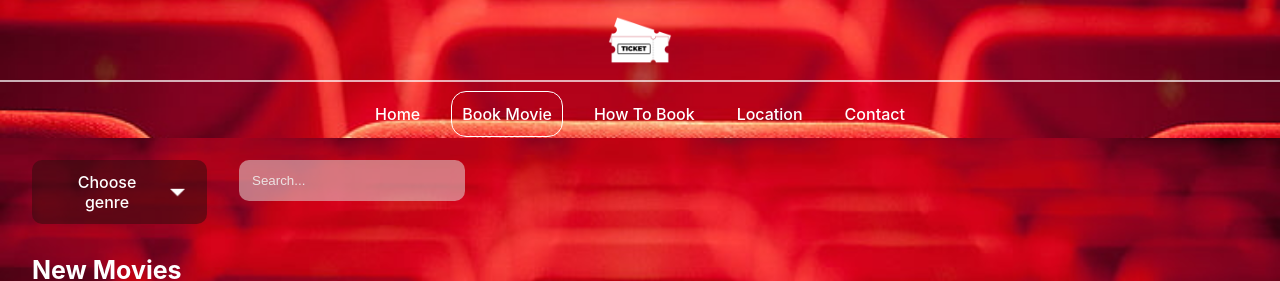
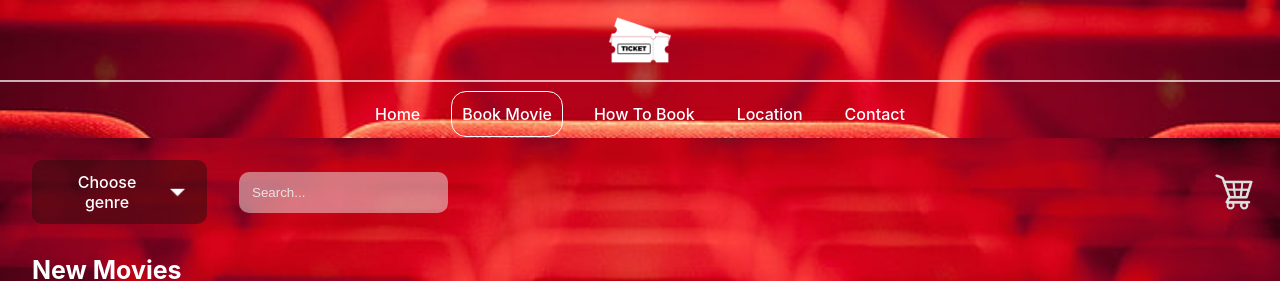
Before and after one commit to tatjana-jovicic/MovieTicketBooking, a React (Vite) app: page /book_movie in a window 1280 px wide. Shown: the top 281 px of the page. Built offline with nearby package versions, Linux system fonts and the light colour scheme.

Commit message:
update book movie page and add cart

```diff
--- a/src/assets/index.jsx
+++ b/src/assets/index.jsx
@@ -5,11 +5,16 @@ import clock from "./clock.png";
 import phone from "./phone.png";
 import email from "./email.png";
 import web from "./web.png";
+import cart from "./cart.webp";
 
 /* -------------------------------------BOOK MOVIE PAGE--------------- */
 // const Dropdown = () => {
 //   return <img className="dropdown-icon" src={dropdown} alt="dropdown icon" />;
 // };
+
+const Cart = () => {
+  return <img className="booking_page_left_logo" src={cart} alt="cart icon" />;
+};
 
 /* -------------------------------------LOACATION PAGE--------------- */
 const City = () => {
@@ -49,4 +54,4 @@ const Web = () => {
   return <img className="contact_page_left_logo" src={web} alt="web icon" />;
 };
 
-export { City, Location, Clock, Phone, Email, Web };
+export { Cart, City, Location, Clock, Phone, Email, Web };
--- a/src/features/BookMovie/BookMovie.css
+++ b/src/features/BookMovie/BookMovie.css
@@ -20,14 +20,13 @@
   width: 100%;
   display: flex;
   gap: 2rem;
-  align-items: start;
+  align-items: center;
   justify-content: start;
   text-align: start;
 }
 
 .dropdown {
   display: grid;
-  /* gap: 20px; */
   padding-left: 2rem;
   position: relative;
 }
@@ -100,10 +99,20 @@
 .search input::placeholder {
   color: rgb(236, 226, 226);
 }
+
+.cart {
+  display: flex;
+  justify-content: flex-end;
+  align-items: center;
+  width: 70%;
+  padding-right: 1rem;
+}
+
 .book_movie_con_right {
   display: column;
   padding: 1rem 2rem 1rem;
 }
+
 .book_movie_con_right button {
   display: flex;
   align-items: start;
@@ -120,20 +129,24 @@
   gap: 2rem;
   padding-bottom: 1rem;
 }
+
 .movie {
   width: 100%;
 }
+
 .movie_list img {
   width: 100%;
   max-width: 200px;
   height: 250px;
   cursor: pointer;
 }
+
 .movie_name {
   border-radius: 10px;
   background-color: rgba(45, 12, 12, 0.508);
   cursor: pointer;
 }
+
 .movie_name h3 {
   font-size: 15px;
   margin-top: 5px;
--- a/src/features/BookMovie/BookMovie.jsx
+++ b/src/features/BookMovie/BookMovie.jsx
@@ -1,6 +1,7 @@
 import "./BookMovie.css";
 import { Link } from "react-router-dom";
 import Dropdown from "../../assets/dropdown.png";
+import { Cart } from "../../assets/index";
 import MovieList from "./components/MovieList";
 import useGenreStore from "../../stores/genre/genre.store";
 import Button from "../../components/Button/Button";
@@ -55,6 +56,9 @@ const BookMovie = () => {
           <div className="search">
             <input type="text" placeholder="Search..." />
           </div>
+          <div className="cart">
+            <Cart />
+          </div>
         </div>
         <div className="book_movie_con_right">
           {selectedMovie ? (
--- a/src/features/BookMovie/components/MovieDetails.jsx
+++ b/src/features/BookMovie/components/MovieDetails.jsx
@@ -7,9 +7,11 @@ import ResponsiveDatePickers from "./ResponsiveDatePickers";
 import Button from "../../../components/Button/Button";
 import SeatPicker from "./SeatPicker";
 import PaymentDialog from "./PaymentDialog";
+import useGenreStore from "../../../stores/genre/genre.store.js";
 
 const MovieDetails = ({ movie }) => {
-  const selectedMovie = useSelectMovieStore((state) => state.selectedMovie);
+  const { selectedMovie, setSelectedMovie } = useSelectMovieStore();
+  const { setSelectedGenre } = useGenreStore();
   const {
     formattedDate,
     selectedTime,
@@ -38,10 +40,20 @@ const MovieDetails = ({ movie }) => {
     setDialogOpen(false);
   };
 
+  const handleBackToAllMovies = () => {
+    setSelectedGenre("");
+    setSelectedMovie(null);
+  };
+
   return (
     <div className="movie_detail">
       <div className="detail_con">
         <div className="detail_con_left">
+          <Button
+            buttonText="Back to All Movies"
+            handleButtonOnClick={handleBackToAllMovies}
+          />
+          <div className="movie">
             <div className="con_left_detail">
               <h2>{displayMovie.name}</h2>
               <MovieRating rating={displayMovie.rating} />
@@ -51,10 +63,10 @@ const MovieDetails = ({ movie }) => {
               <p>{displayMovie.description}</p>
               <p>Starring: {displayMovie.starring}</p>
             </div>
-          <div className="con_left_img">
+            <div>
               <img src={displayMovie.image} alt={displayMovie.name} />
             </div>
-          <div className="con_left_video">
+            <div>
               <iframe
                 width="600"
                 height="350"
@@ -65,6 +77,7 @@ const MovieDetails = ({ movie }) => {
                 referrerPolicy="strict-origin-when-cross-origin"
                 allowFullScreen
               ></iframe>
+            </div>
           </div>
         </div>
         <div className="detail_con_right">
--- a/src/features/BookMovie/components/styles/MovieDetails.css
+++ b/src/features/BookMovie/components/styles/MovieDetails.css
@@ -4,7 +4,6 @@
   justify-content: center;
   align-items: center;
   text-align: center;
-  padding-top: 1rem;
 }
 
 .detail_con {
@@ -17,6 +16,16 @@
 }
 
 .detail_con_left {
+  display: column;
+}
+
+.detail_con_left button {
+  display: flex;
+  align-items: start;
+  justify-content: start;
+}
+
+.movie {
   width: 100%;
   display: flex;
   gap: 2rem;
@@ -26,7 +35,7 @@
   padding-bottom: 2rem;
 }
 
-.detail_con_left img {
+.movie img {
   width: 100%;
   max-width: 400px;
   height: 350px;
--- a/src/index.css
+++ b/src/index.css
@@ -82,6 +82,10 @@ button:focus-visible {
   filter: invert(1);
 } */
 
+.booking_page_left_logo {
+  width: 60px;
+  filter: invert(1);
+}
 /* -------------------------------------CONTACT PAGE--------------- */
 .contact_page_left_logo {
   margin-top: 6px;
--- a/src/stores/date/date.store.js
+++ b/src/stores/date/date.store.js
@@ -28,6 +28,7 @@ const useDateStore = create((set) => ({
         selectedTimePrice: times.length > 0 ? times[0].price : 0,
         quantity: times.length > 0 ? 1 : 0,
         total: times.length > 0 ? times[0].price : 0,
+        selectedSeats: [],
       };
     });
   },
@@ -42,7 +43,9 @@ const useDateStore = create((set) => ({
         selectedMovieHall: selected.hall || "",
         selectedTimeType: selected.type || "",
         selectedTimePrice: selected.price || 0,
-        total: selected.price * state.quantity,
+        quantity: 1,
+        total: selected.price || 0,
+        selectedSeats: [],
       };
     }),
 
```
Also changed, not shown: src/assets/cart.webp (added). Lines whose indentation alone changed are shown as unchanged.
